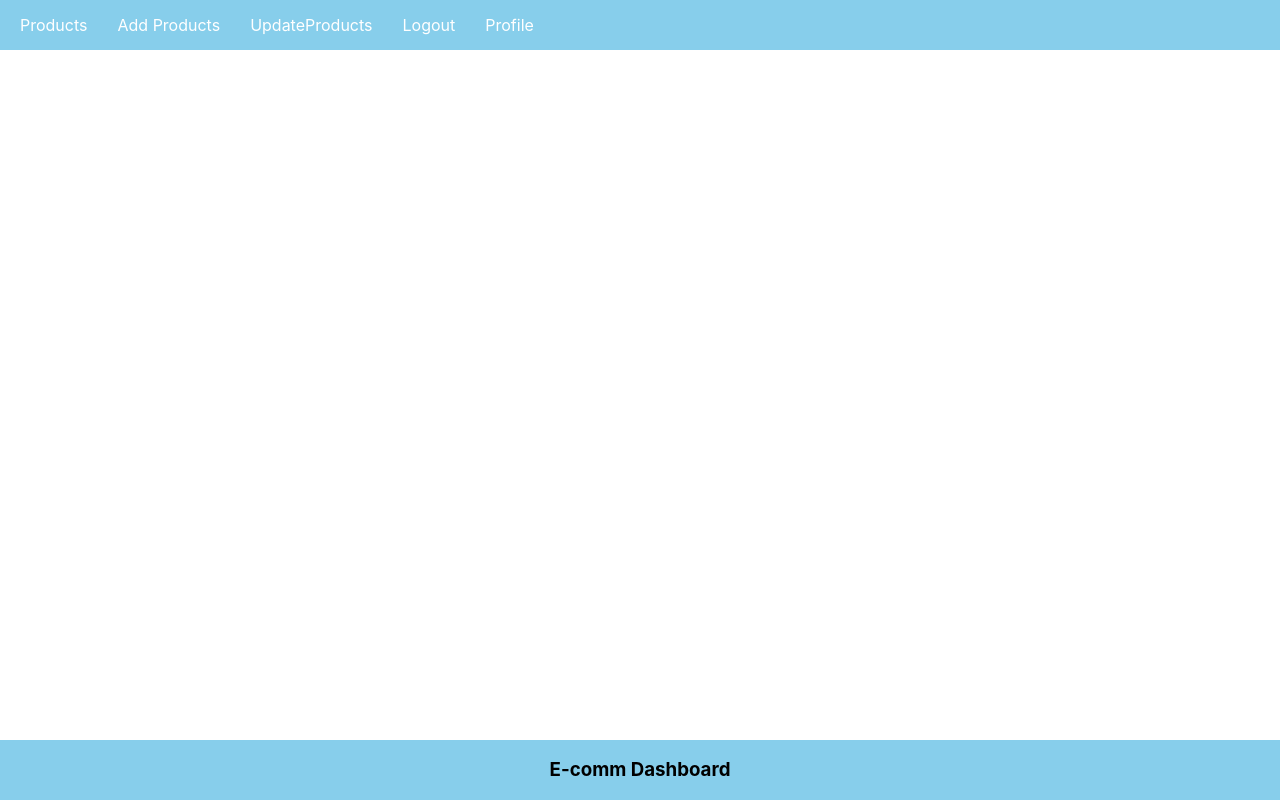
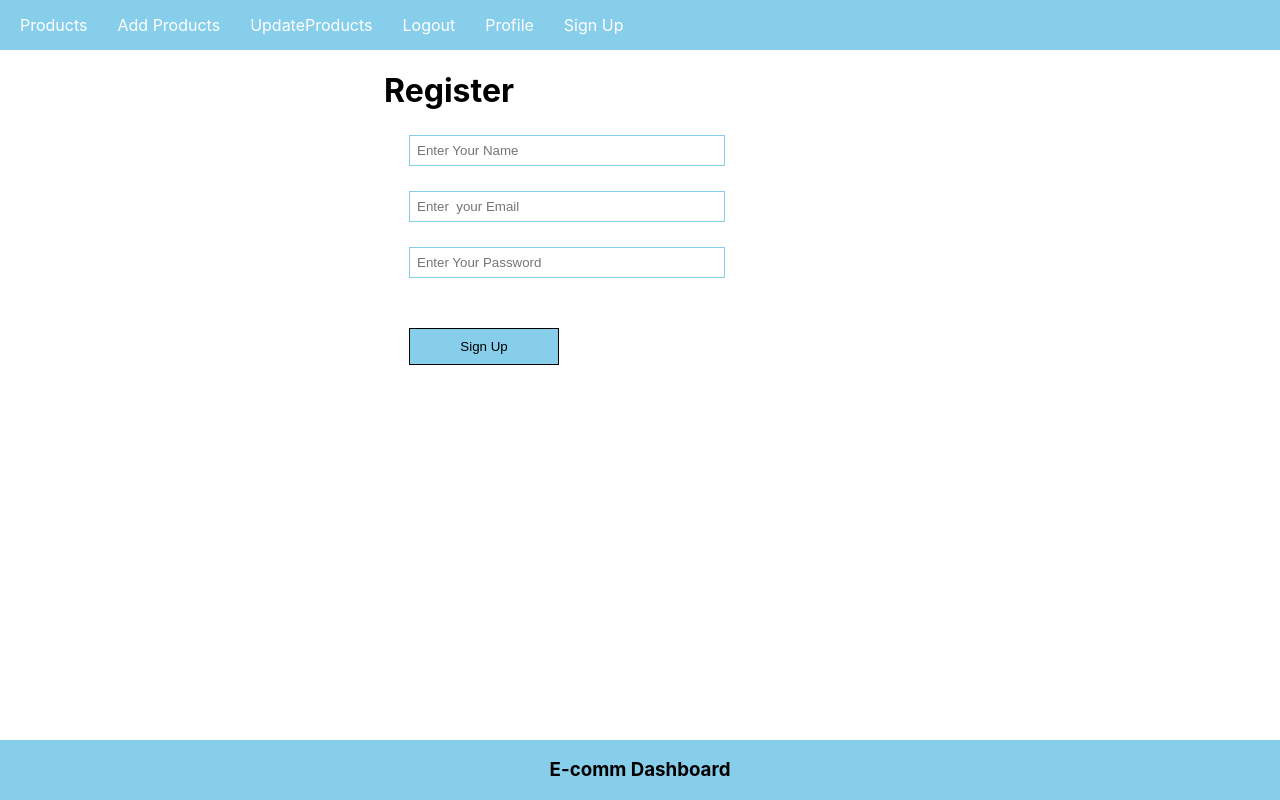
Before and after one commit to daddys-code18/front-end, a React (Create React App) app: page /signup in a window 1280 px wide. Built offline with nearby package versions, Linux system fonts and the light colour scheme.

Commit message:
signup pages

```diff
--- a/src/App.css
+++ b/src/App.css
@@ -27,6 +27,24 @@
   position: absolute;
   width: 100%;
   background-color: skyblue;
+}
+.register {
+  margin-left: 30%;
+}
+.inputBox {
+  display: block;
+  margin: 25px;
+  padding: 7px;
+  width: 300px;
+  border: 1px solid skyblue;
+}
+.appButton {
+  margin: 25px;
+  padding: 10px;
+  width: 150px;
+  background-color: skyblue;
+  border: 1px solid;
+  cursor: pointer;
 }
 
 @media (prefers-reduced-motion: no-preference) {
--- a/src/App.js
+++ b/src/App.js
@@ -1,6 +1,7 @@
 import "./App.css";
 import Nav from "./components/Nav";
 import Footer from "./components/Footer";
+import SignUp from "./components/SignUp";
 import { BrowserRouter, Routes, Route } from "react-router-dom";
 function App() {
   return (
@@ -19,6 +20,7 @@ function App() {
             element={<h1> Logout Product Component</h1>}
           ></Route>
           <Route path="/profile" element={<h1>Profile Component</h1>}></Route>
+          <Route path="/signup" element={<SignUp />}></Route>
         </Routes>
       </BrowserRouter>
       <Footer />
--- a/src/components/Nav.js
+++ b/src/components/Nav.js
@@ -21,6 +21,9 @@ function Nav() {
         <li>
           <Link to="/profile">Profile</Link>
         </li>
+        <li>
+          <Link to="/signup">Sign Up</Link>
+        </li>
       </ul>
     </div>
   );
--- /dev/null
+++ b/src/components/SignUp.js
@@ -0,0 +1,40 @@
+import react, { useState } from "react";
+const SignUp = () => {
+  const [name, setName] = useState("");
+  const [email, setEmail] = useState("");
+  const [password, setPassword] = useState("");
+  const collectData = () => {
+    console.warn(name, email, password);
+  };
+  return (
+    <div className="register text-center shadow-sm container">
+      <h1>Register</h1>
+      <input
+        className="inputBox"
+        type="text"
+        value={name}
+        onChange={(e) => setName(e.target.value)}
+        placeholder="Enter Your Name"
+      />
+      <input
+        className="inputBox"
+        type="text"
+        value={email}
+        onChange={(e) => setEmail(e.target.value)}
+        placeholder="Enter  your Email"
+      />
+
+      <input
+        className="inputBox"
+        type="text"
+        value={password}
+        onChange={(e) => setPassword(e.target.value)}
+        placeholder="Enter Your Password"
+      />
+      <button type="button" onClick={collectData} className="appButton">
+        Sign Up
+      </button>
+    </div>
+  );
+};
+export default SignUp;
```
